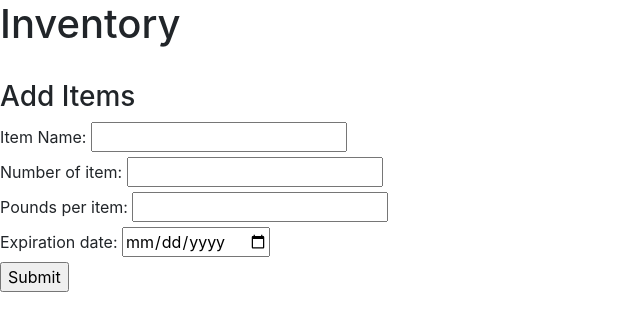
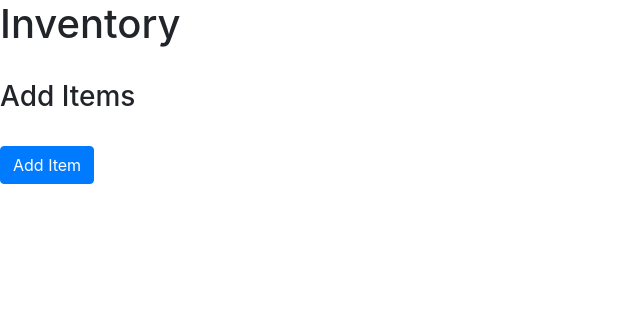
Before and after one commit to RashidISOM/SmartNorthFL, a Django app: page /add in a window 1280 px wide. Shown: the part 56-387 px from the top of the page, without its empty margins (0-640 px from the left). Run offline with Django 3.2, Linux system fonts and the light colour scheme; some libraries are stand-ins or nearby versions.

Commit message:
Update additemspage.html

```diff
--- a/mysite/templates/additemspage.html
+++ b/mysite/templates/additemspage.html
@@ -7,15 +7,28 @@
     <h1>Inventory</h1>
     <br>
     <h3>Add Items</h3>
-    <form>
-      <label for="itName">Item Name:</label>
-      <input type = "text" id="itName" name = "itName"><br>
-      <label for="num">Number of item:</label>
-      <input type = "number" id="num" name = "num"><br>
-      <label for="pounds">Pounds per item:</label>
-      <input type = "number" id="pounds" name = "pounds"><br>
-      <label for="expiration">Expiration date:</label>
-      <input type = "date" id="expiration" name = "expiration"><br>
-      <input type="submit" value="Submit">
+
+    <div class = "containter">
+
+    <form method="POST">
+      <br>
+      {% csrf_token %}
+      {% for field in form %}
+
+      <div class = "form-group row">
+        <label for = "id_{{ field.name }}" class = "col-2 col-form-label"> {{ field.label }} </label>
+        <div class = "col-10">
+          {{ field }}
+        </div>
+
+      </div>
+
+      {% endfor %}
+
+      <button type = "submit" class ="btn btn-primary" name = "button"> Add Item </button>
+
     </form>
+
+  </div>
+
 {% endblock %}
```
